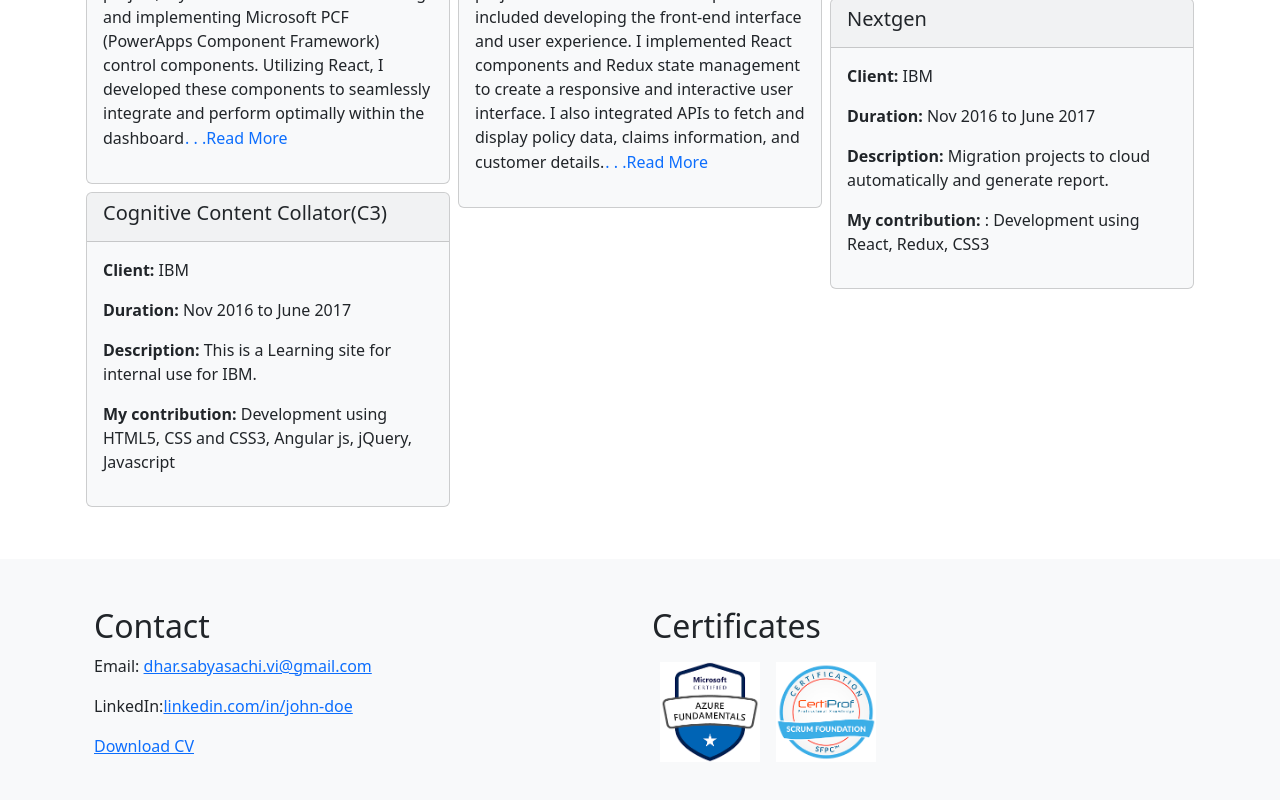
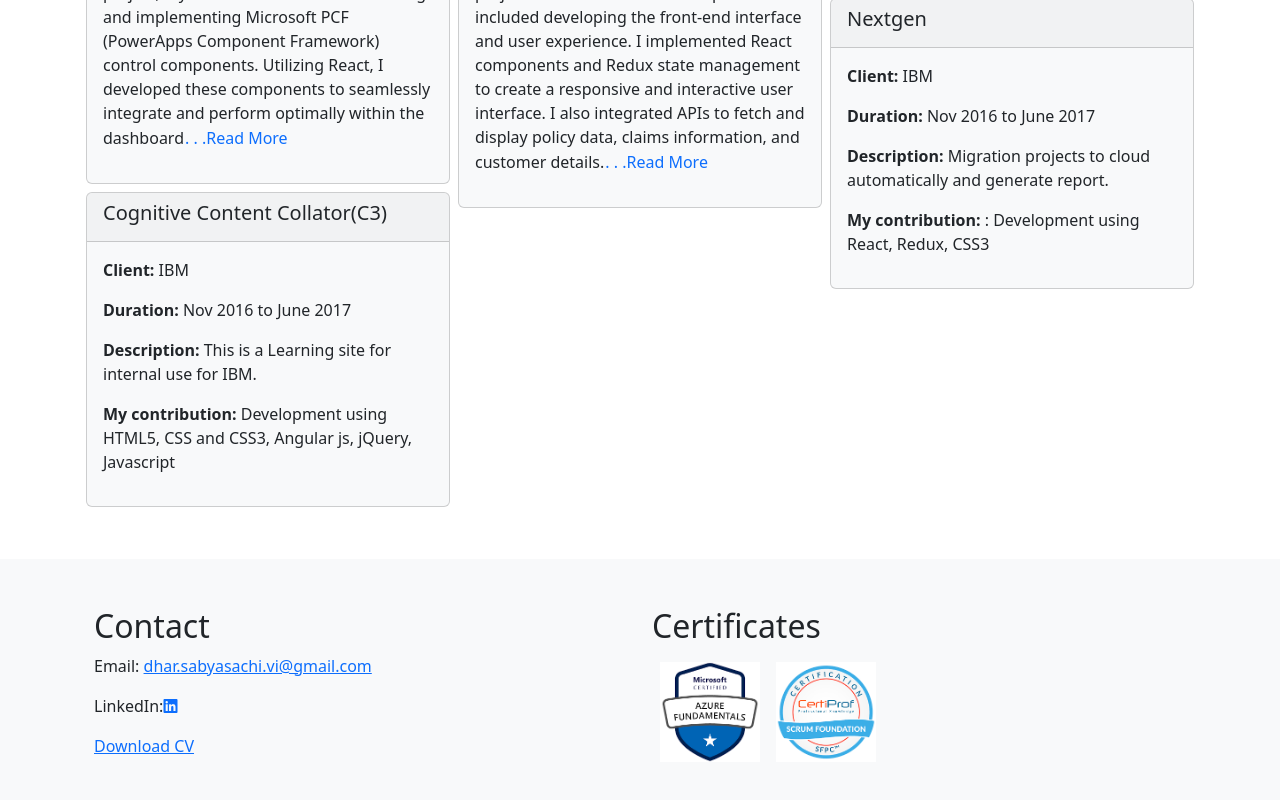
Before and after one commit to SabyasachiDhar/myPortfolio, a React (Create React App) app: page /projects in a window 1280 px wide. Shown: the part 599-1399 px from the top of the page. Built offline with nearby package versions, Linux system fonts and the light colour scheme.

Commit message:
add linkedin

```diff
--- a/src/components/footer/index.js
+++ b/src/components/footer/index.js
@@ -15,11 +15,11 @@ const Footer = () => {
               <p>
                 LinkedIn:
                 <a
-                  href="https://www.linkedin.com/in/john-doe"
+                  href="www.linkedin.com/in/sabyasachi-dhar-1020166a"
                   target="_blank"
                   rel="noopener noreferrer"
                 >
-                  linkedin.com/in/john-doe
+                  <i class="fa-brands fa-linkedin"></i>
                 </a>
               </p>
               <p>
```
